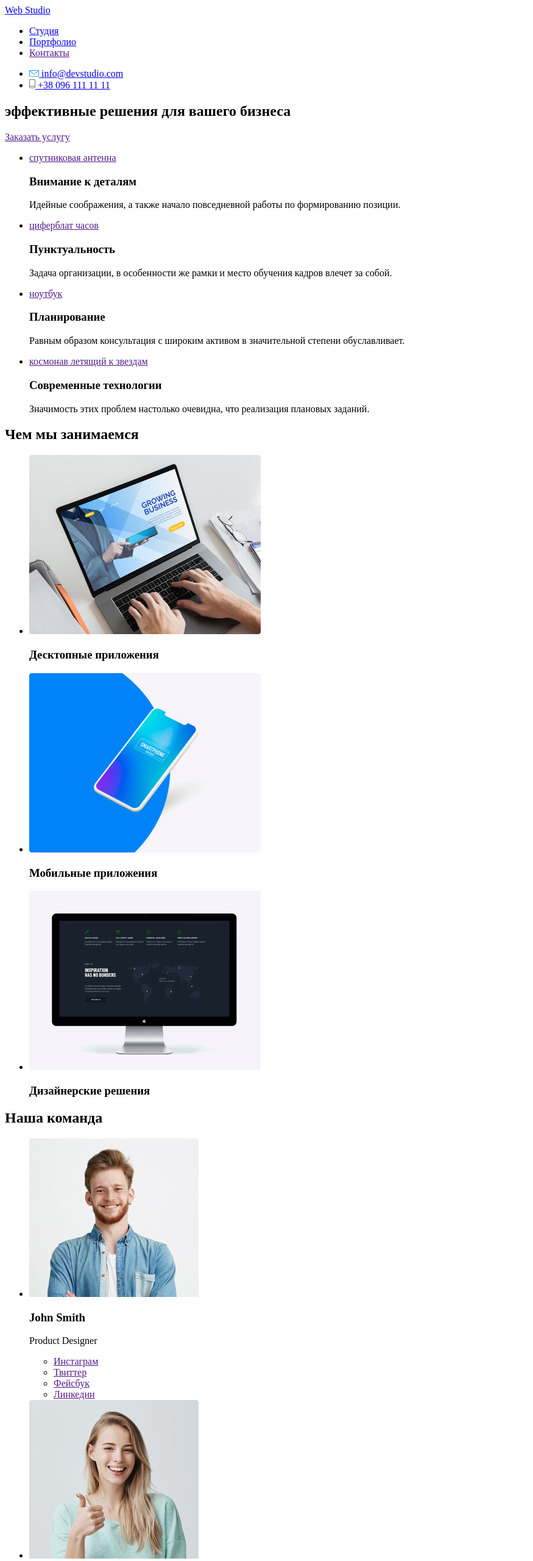
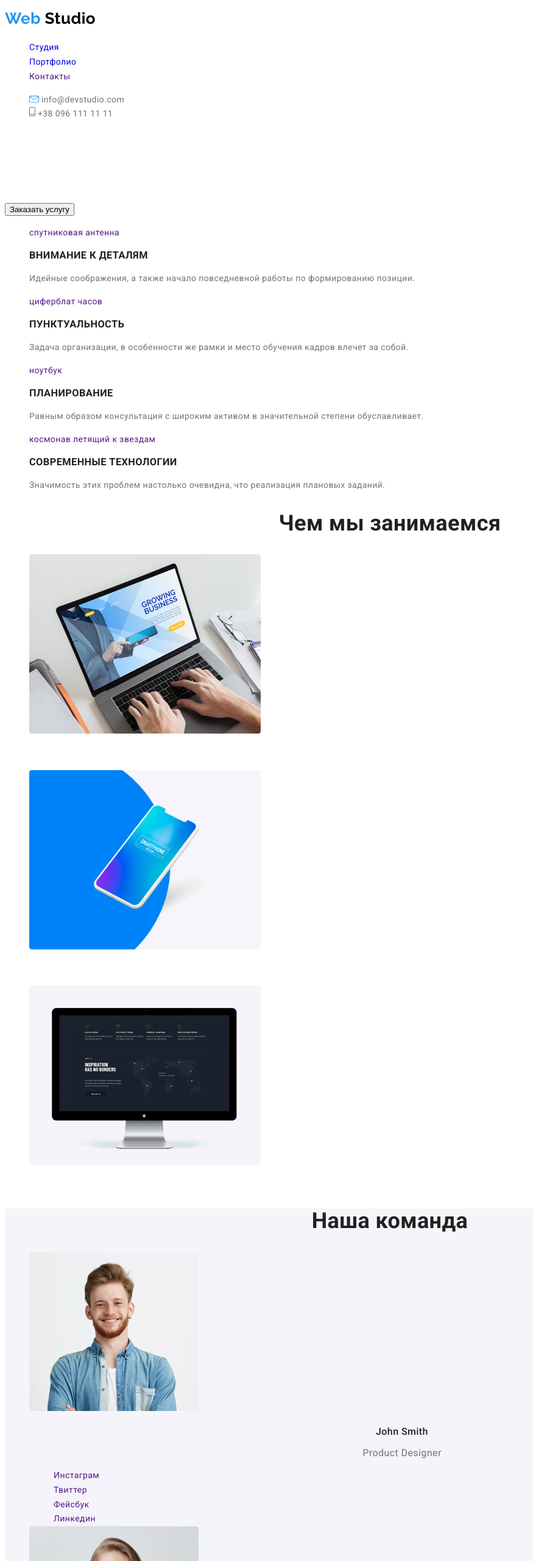
Before and after one commit to AleksandrKolot/Html_css_01, a plain HTML site: page index.html in a window 1280 px wide. Shown: the top 2560 px of the page at 61% size, without its empty margins (0-875 px from the left). Drawn offline with Linux system fonts and the light colour scheme.

Commit message:
css для index

```diff
--- a/css/styles.css
+++ b/css/styles.css
@@ -1,9 +1,120 @@
+
+/* index */
 :root {
   --primary-text-color: #757575;
   --title-text-color: #212121;
   --accent-color: #2196F3;
   --primary-bg-color: #ffffff;
+  --header-logo-color: #000000;
+  --footer-logo-color:#ffffff;
+  --footer-bg-color:#2F303A;
+  --hero-text-color:#ffffff;
+  --doing-title-text-color:#ffffff;
+  --team-bg-color:#F5F4FA;
+  --primary-footer-text-color:#ffffff;
+  --footer-text-color: rgba(255, 255, 255, 0.6);
+  --copyright-text-color: rgba(255, 255, 255, 0.4);
 }
+/* *{box-sizing: border-box;} */
 body {
+  font-family: 'Roboto', sans-serif;
+  font-size: 14px;
+  line-height: 1.7;
+  color: var(--primary-text-color);
   background-color: var(--primary-bg-color);
+  letter-spacing: 0.03em;
 }
+
+/* браузер применяет свои стили к ссылкам, через обращение к тегу,
+ специфичность не работает  */
+a{
+  text-decoration:none;
+}
+h1, h2, h3, h4, h5, h6{
+  color: var(--title-text-color);
+}
+.list{
+  list-style: none;
+}
+/* .header-bar { }*/
+
+a.nav {
+color: var(--title-text-color);
+font-weight: 500;
+font-size: 14px;
+line-height: 16px;
+letter-spacing: 0.02em;
+}
+.logo {
+font-family: Raleway, sans-serif;;
+font-weight: 700;
+font-size: 26px;
+color: var(--accent-color)
+}
+.studio-logo{
+  color: #000000;
+}
+/* .header-contacts {} */
+.mail, .phone{
+  color: var(--primary-text-color);
+}
+.mail:hover, .mail:focus,
+.phone:hover, .phone:focus {
+color: var(--accent-color);
+}
+/* .hero{} */
+.hero-title{
+  font-weight: 900;
+  font-size: 44px;
+  color: var(--hero-text-color);
+  line-height: 1.36;
+  text-align: center;
+  letter-spacing: 0.06em;
+  text-transform: uppercase;
+}
+/* .advantages {} */
+.advantages-title, .doing-title{
+  font-weight: 700;
+  line-height: 1.14;
+  text-transform: uppercase;
+}
+.doing-main-title, .team-main-title,
+.clients-main-title{
+font-weight: 700;
+font-size: 36px;
+line-height: 1.16;
+text-align: center;
+}
+.doing-title {
+color: var(--doing-title-text-color);
+}
+.team{
+background-color: var(--team-bg-color);
+}
+.team-title{
+font-weight: 500;
+font-size: 16px;
+line-height: 1.19;
+text-align: center;
+}
+.profession {
+font-weight: 400;
+font-size: 16px;
+line-height: 1.19;
+text-align: center;
+}
+.footer{
+  background-color: var(--footer-bg-color);
+}
+.footer .logo{
+  font-size: 22px;
+}
+.footer .studio-logo{
+  color: var(--footer-logo-color);
+}
+.footer .address{
+  color: var();
+}
+--primary-footer-text-color:#ffffff;
+--footer-text-color: rgba(255, 255, 255, 0.6);
+--copyright-text-color: rgba(255, 255, 255, 0.4);
--- a/index.html
+++ b/index.html
@@ -5,26 +5,27 @@
   <meta name="viewport" content="width=device-width, initial-scale=1.0">
   <title>Document</title>
   <link rel="stylesheet" href="./css/styles.css">
+  <link href="https://fonts.googleapis.com/css?family=Raleway:400,700|Roboto:400,500,700,900&display=swap&subset=cyrillic" rel="stylesheet">
 </head>
 <body>
-  <header>
+  <header class="header-bar">
     <nav>
-      <a href="./index.html">Web Studio</a>
-      <ul>
+      <a href="./index.html" class="logo">Web <span class="studio-logo">Studio</span></a>
+      <ul class="nav list">
         <li><a href="./index.html">Студия</a></li>
         <li><a href="./portfolio.html">Портфолио</a></li>
         <li><a href="">Контакты</a></li>
       </ul>
     </nav>
-      <ul>
+      <ul class="list header-contacts">
         <li>
-          <a href="mailto:info@devstudio.com">
+          <a href="mailto:info@devstudio.com" class="mail">
           <img src="./image/envelope.svg" alt="envelope">
           info@devstudio.com
           </a>
         </li>
         <li>
-          <a href="tel:+380961111111">
+          <a href="tel:+380961111111" class="phone">
           <img src="./image/tel.svg" alt="telephone">
           +38 096 111 11 11
           </a>
@@ -32,68 +33,68 @@
       </ul>
   </header>
 <!-- Hero -->
-  <div>
+  <div class="hero">
     <section>
-      <h1>эффективные решения для вашего бизнеса</h1>
-      <a href="">Заказать услугу</a>
+      <h1 class="hero-title">эффективные решения для вашего бизнеса</h1>
+      <button type="button" href="">Заказать услугу</button>
     </section>
   </div>
   <!-- секция наши преимущества -->
-  <section>
+  <section class="advantages">
     <!-- <h2>Наши преимущества</h2> -->
-    <ul>
+    <ul class="list">
       <!-- вставить svg, после урока по svg -->
       <li>
         <a href="" aria-label="Ccылка на преимущество 1">спутниковая антенна</a>
-        <h3>Внимание к деталям</h3>
+        <h3 class="advantages-title">Внимание к деталям</h3>
         <p>Идейные соображения, а также начало повседневной работы по формированию позиции.</p>
       </li>
       <li>
         <a href="" aria-label="Ccылка на преимущество 2">циферблат часов</a>
-        <h3>Пунктуальность</h3>
+        <h3 class="advantages-title">Пунктуальность</h3>
         <p>Задача организации, в особенности же рамки и место обучения кадров влечет за собой.</p>
       </li>
       <li>
         <a href="" aria-label="Ccылка на преимущество 3">ноутбук</a>
-        <h3>Планирование</h3>
+        <h3 class="advantages-title">Планирование</h3>
         <p>Равным образом консультация с широким активом в значительной степени обуславливает.</p>
       </li>
       <li>
         <a href="" aria-label="Ccылка на преимущество 4">космонав летящий к звездам</a>
-        <h3>Современные технологии</h3>
+        <h3 class="advantages-title">Современные технологии</h3>
         <p>Значимость этих проблем настолько очевидна, что реализация плановых заданий.</p>
       </li>
     </ul>
   </section>
   <!-- секция чем мы занимаемся -->
-  <section>
-    <h2>Чем мы занимаемся</h2>
+  <section class="doing">
+    <h2 class="doing-main-title">Чем мы занимаемся</h2>
     <!-- картинки обернул в ссылки -->
-    <ul>
+    <ul class="list">
       <li>
         <a href=""><img src="./image/desktop.jpg" alt="ноутбук" width="380" height="294"></a>
-        <h3>Десктопные приложения</h3>
+        <h3 class="doing-title">Десктопные приложения</h3>
       </li>
       <li>
         <a href=""><img src="./image/mobile.jpg" alt="мобильный телефон" width="380" height="294"></a>
-        <h3>Мобильные приложения</h3>
+        <h3 class="doing-title">Мобильные приложения</h3>
       </li>
       <li>
         <a href=""><img src="./image/design.jpg" alt="монитор с картой мира в черном цвете" width="380" height="294"></a>
-        <h3>Дизайнерские решения</h3>
+        <h3 class="doing-title">Дизайнерские решения</h3>
       </li>
     </ul>
   </section>
   <!-- секция наша команда -->
-  <section>
-    <h2>Наша команда</h2>
-    <ul>
+  <section class="team">
+    <h2 class="team-main-title">Наша команда</h2>
+    <ul class="list">
       <li>
         <img src="./image/John.jpg" alt="Джон Смит" width="278" height="260">
-        <h3>John Smith</h3>
-        <p>Product Designer</p>
+        <h3 class="team-title">John Smith</h3>
+        <p class="profession">Product Designer</p>
         <!-- вставить svg -->
-        <ul>
+        <ul class="list">
           <li><a href="" aria-label="Ccылка на Инстаграм">Инстаграм</a></li>
           <li><a href="" aria-label="Ccылка на Твиттер">Твиттер</a></li>
           <li><a href="" aria-label="Ccылка на Фейсбук">Фейсбук</a></li>
@@ -102,10 +103,10 @@
       </li>
       <li>
         <img src="./image/Marta.jpg" alt="Марта Стюарт" width="278" height="260">
-        <h3>Marta Stewart</h3>
-        <p>Frontend Developer</p>
+        <h3 class="team-title">Marta Stewart</h3>
+        <p class="profession">Frontend Developer</p>
         <!-- вставить svg -->
-        <ul>
+        <ul class="list">
           <li><a href="" aria-label="Ccылка на Инстаграм">Инстаграм</a></li>
           <li><a href="" aria-label="Ccылка на Твиттер">Твиттер</a></li>
           <li><a href="" aria-label="Ccылка на Фейсбук">Фейсбук</a></li>
@@ -114,10 +115,10 @@
       </li>
       <li>
         <img src="./image/Robert.jpg" alt="Роберт Якіс" width="278" height="260">
-        <h3>Robert Jakis</h3>
-        <p>Marketing</p>
+        <h3 class="team-title">Robert Jakis</h3>
+        <p class="profession">Marketing</p>
         <!-- вставить svg -->
-        <ul>
+        <ul class="list">
           <li><a href="" aria-label="Ccылка на Инстаграм">Инстаграм</a></li>
           <li><a href="" aria-label="Ccылка на Твиттер">Твиттер</a></li>
           <li><a href="" aria-label="Ccылка на Фейсбук">Фейсбук</a></li>
@@ -126,10 +127,10 @@
       </li>
       <li>
         <img src="./image/Martin.jpg" alt="Мартин Доу" width="278" height="260">
-        <h3>Martin Doe</h3>
-        <p>UI Designer</p>
+        <h3 class="team-title">Martin Doe</h3>
+        <p class="profession">UI Designer</p>
         <!-- вставить svg -->
-        <ul>
+        <ul class="list">
           <li><a href="" aria-label="Ccылка на Инстаграм">Инстаграм</a></li>
           <li><a href="" aria-label="Ccылка на Твиттер">Твиттер</a></li>
           <li><a href="" aria-label="Ccылка на Фейсбук">Фейсбук</a></li>
@@ -139,10 +140,10 @@
     </ul>
   </section>
   <!--секция постоянные клиенты -->
-  <section>
-    <h2>Постоянные клиенты</h2>
+  <section class="clients">
+    <h2 class="clients-main-title">Постоянные клиенты</h2>
     <!-- вставить лого настоящих компаний -->
-    <ul>
+    <ul class="list">
       <li><a href="" aria-label="Ccылка на сайт компании 1">лого 1</a></li>
       <li><a href="" aria-label="Ccылка на сайт компании 2">лого 2</a></li>
       <li><a href="" aria-label="Ccылка на сайт компании 3">лого 3</a></li>
@@ -151,17 +152,17 @@
       <li><a href="" aria-label="Ccылка на сайт компании 6">лого 6</a></li>
     </ul>
   </section>
-  <footer>
+  <footer class="footer">
     <div>
-    <a href="./index.html">Web Studio</a>
-    <address>г. Киев, пр-т Леси Украинки, 26 <br>
+    <a href="./index.html" class="logo">Web <span class="studio-logo">Studio</span></a>
+    <address class="address">г. Киев, пр-т Леси Украинки, 26 <br>
     <a href="mailto:info@example.com">info@example.com</a> <br>
     <a href="tel:+380991111111">+38 099 111 11 11</a>
     </address>
     </div>
     <div>
       <p>присоединяйтесь</p>
-      <ul>
+      <ul class="list">
         <li><a href="" aria-label="Ccылка на Инстаграм">Инстаграм</a></li>
         <li><a href="" aria-label="Ccылка на Твиттер">Твиттер</a></li>
         <li><a href="" aria-label="Ccылка на Фейсбук">Фейсбук</a></li>
```
Also changed, not shown: portfolio.html (+5 -6 lines).
